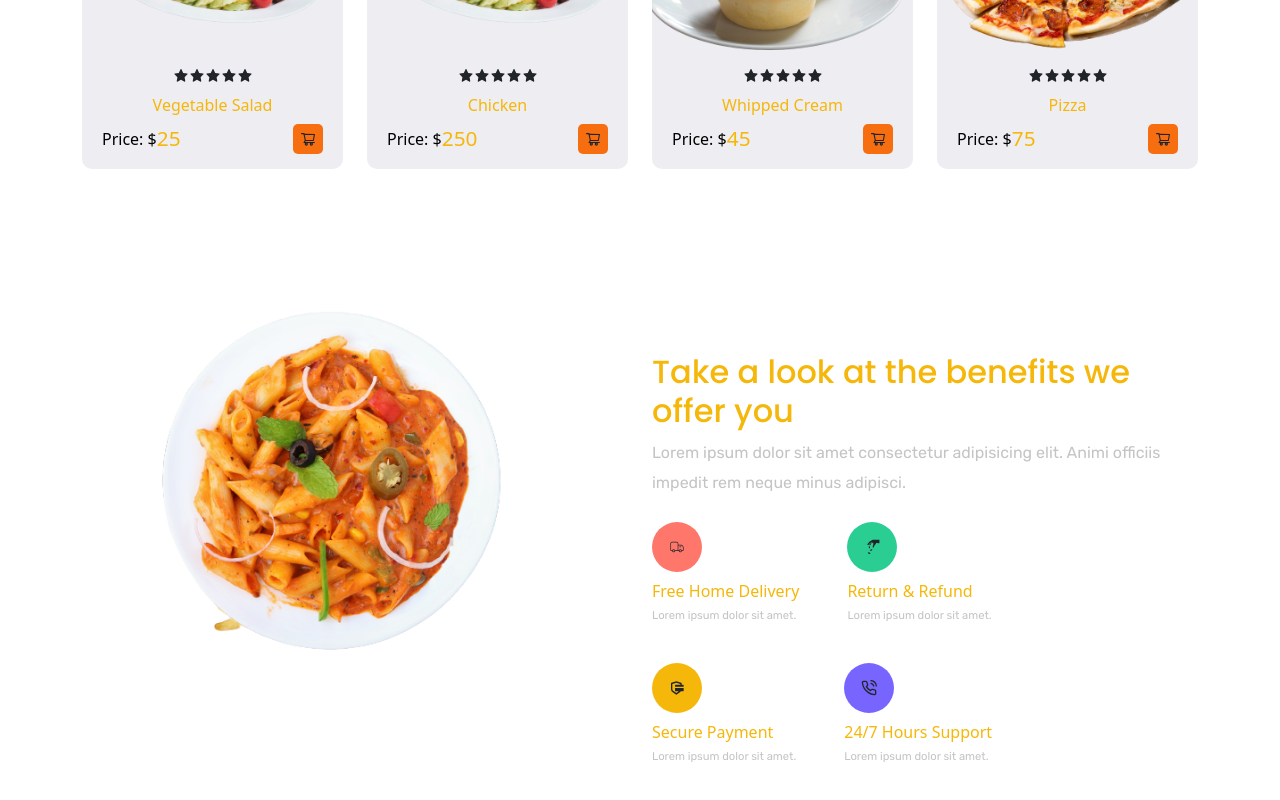
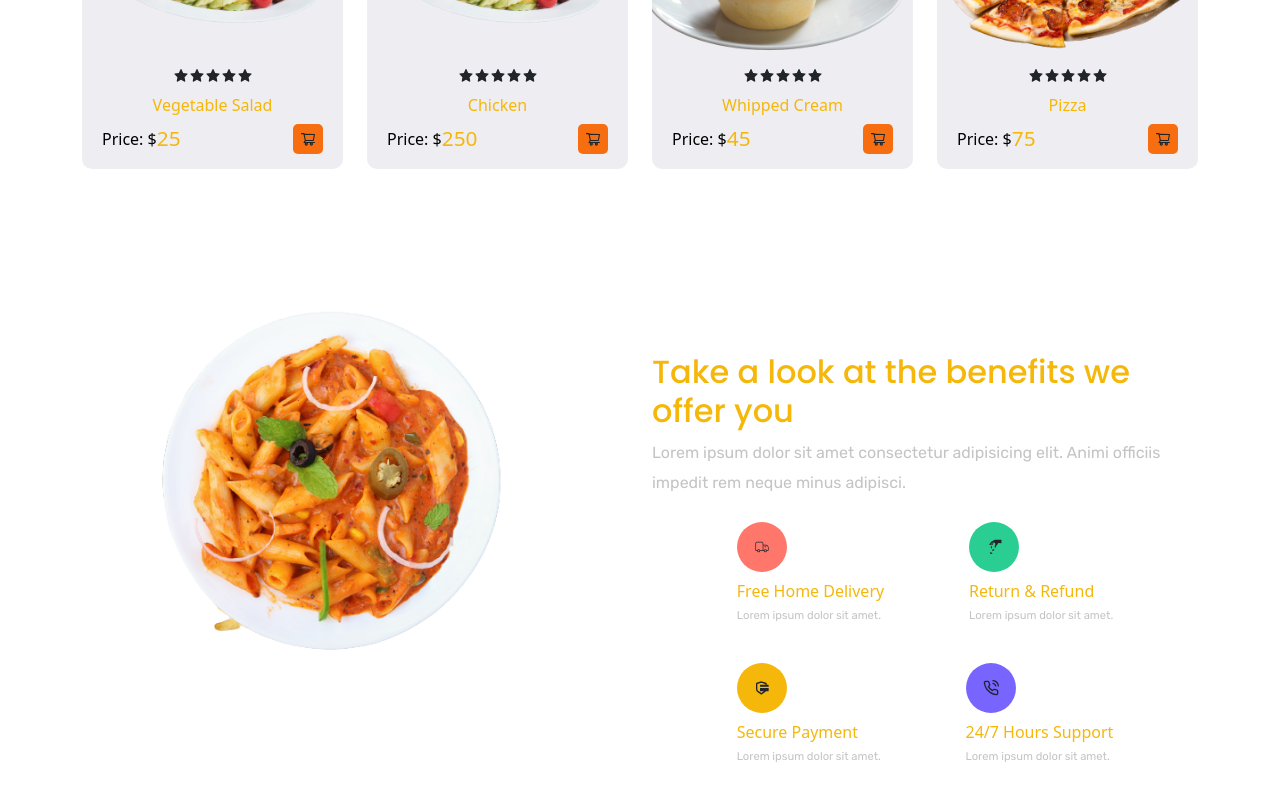
Before and after one commit to KamaksheeSamant/React-MasterChef-Restaurant, a React (Create React App) app: page / in a window 1280 px wide. Shown: the part 911-1711 px from the top of the page. Built offline with nearby package versions, Linux system fonts and the light colour scheme.

Commit message:
chore: add choose us page

```diff
--- a/src/componenets/ChooseUs.jsx
+++ b/src/componenets/ChooseUs.jsx
@@ -28,7 +28,7 @@
             </div>
 
             <div className="features mt-4">
-              <div className="feature1 d-flex align-items-center gap-5">
+              <div className="feature1 d-flex align-items-center justify-content-evenly">
                 <div className="single__feature">
                   <span>
                     <CiDeliveryTruck />
@@ -46,7 +46,7 @@
                 </div>
               </div>
 
-              <div className="feature1 mt-3 d-flex align-items-center gap-5">
+              <div className="feature1 mt-3 d-flex align-items-center justify-content-evenly">
                 <div className="single__feature">
                   <span className="feature__icon-3">
                     <RiSecurePaymentFill />
```
